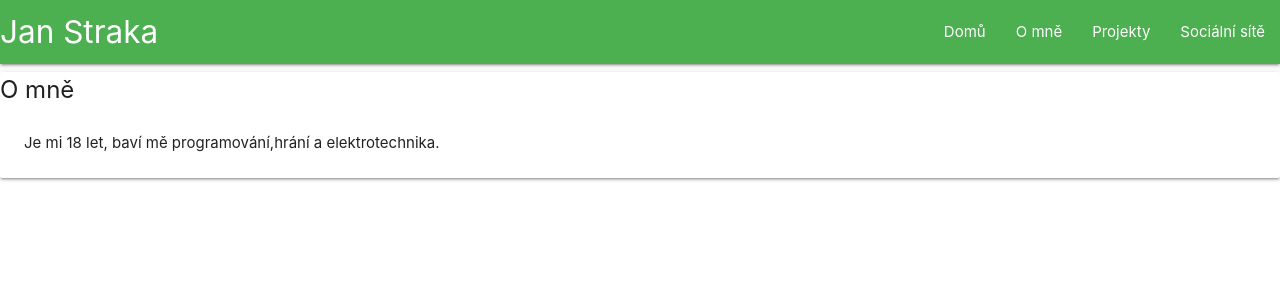
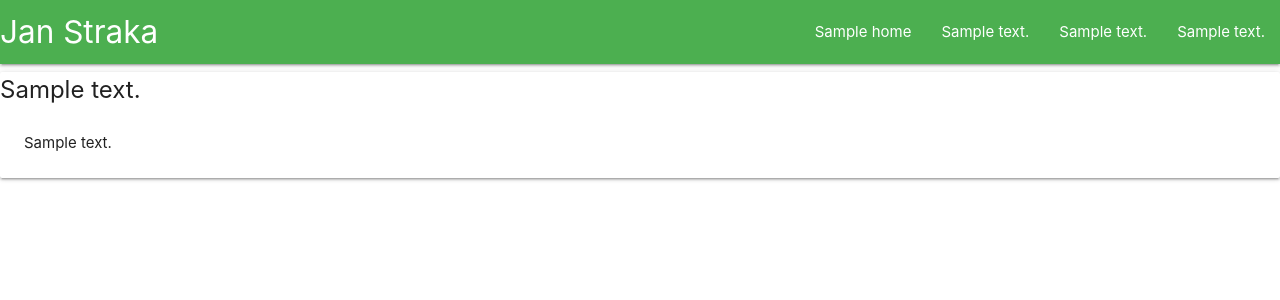
Before and after one commit to Honzasko/PersonalSite, a Flask app: template templates/about.html in a window 1280 px wide. Shown: the top 300 px of the page. Run offline with Flask 2, Linux system fonts and the light colour scheme; the template is opened without the code that fills it: most values are stand-ins (such as "Sample title", 1, 10 or a date in 2020).

Commit message:
more languages

```diff
--- /dev/null
+++ b/langs/cz.txt
@@ -0,0 +1,8 @@
+about_me=O mně
+social_text=Sociální sítě
+welcome_message=Vítej na mém webu
+text_projects=Projekty
+title_about_me=O mně
+title_social=Sociální sítě
+about_me_message=Je mi 18 let, baví mě programování,hrání,spiritualita a elektrotechnika.
+home=Domů
--- /dev/null
+++ b/langs/en.txt
@@ -0,0 +1,8 @@
+about_me=About me
+social_text=Social sites
+welcome_message=Welcome on my website
+text_projects=Projects
+title_about_me=About me
+title_social=Social sites
+about_me_message=I am 18, I enjoy programming,gaming,spirituality and electrotechnics.
+home=Home
--- /dev/null
+++ b/languages.py
@@ -0,0 +1,46 @@
+import os
+
+
+class Lang:
+    about_me = ""
+    social_text = ""
+    welcome_message = ""
+    text_projects = ""
+    title_about_me = ""
+    title_social = ""
+    about_me_message = ""
+    home = ""
+
+allowed_langs = []
+
+langs = []
+
+
+def InitLangs():
+    files = os.listdir("langs/")
+    for file in files:
+        if os.path.isfile("langs/" + file):
+            allowed_langs.append(file.replace(".txt",""))
+            lang_class = Lang()
+            lang = open("langs/" + file,"r")
+            lang_lines = lang.readlines()
+            for line in lang_lines:
+                line = line.split("=")
+                if line[0] == "about_me":
+                   lang_class.about_me = line[1]
+                elif line[0] == "social_text":
+                   lang_class.social_text = line[1]
+                elif line[0] == "welcome_message":
+                   lang_class.welcome_message = line[1]
+                elif line[0] == "text_projects":
+                   lang_class.text_projects = line[1]
+                elif line[0] == "title_about_me":
+                   lang_class.title_about_me = line[1]
+                elif line[0] == "title_social":
+                   lang_class.title_social = line[1]
+                elif line[0] == "about_me_message":
+                   lang_class.about_me_message = line[1]
+                elif line[0] == "home":
+                   lang_class.home = line[1]
+            lang.close()
+            langs.append(lang_class)
--- a/server.py
+++ b/server.py
@@ -1,23 +1,74 @@
 #!/usr/bin/python3
 
 from flask import Flask
-from flask import render_template
+from flask import render_template,redirect,request
 from flask_mobility import Mobility
 
+import config
+import languages
+
+config.load_Config("settings.cfg")
+
+
+languages.InitLangs()
+
+def LangExist(lang):
+  index = 0
+  for i in languages.allowed_langs:
+    if i == lang:
+      return index
+    index += 1
+  return -1
 
 app = Flask(__name__, static_folder="static")
 Mobility(app)
 
+@app.route('/<lang>/')
+def index(lang):
+  index = 0
+  if LangExist(lang) != -1:
+    index = LangExist(lang)
+  else:
+    return "Error 500"
+
+  return render_template("home.html",object=languages.langs[index],lang=lang)
+
+
 @app.route('/')
-def index():
-  return render_template("home.html")
+def redir_index():
+  lang = request.accept_languages.best_match(languages.allowed_langs)
+  return redirect(lang + "/")
+
+@app.route('/<lang>/about/')
+def about_page(lang):
+  index = 0
+  if LangExist(lang) != -1:
+    index = LangExist(lang)
+  else:
+    return "Error 500"
+  return render_template('about.html',object=languages.langs[index],title=languages.langs[index].title_about_me)
 
 @app.route('/about/')
-def about_page():
-  return render_template('about.html',title="O mně")
+def redir_about():
+  lang = request.accept_languages.best_match(languages.allowed_langs)
+  return redirect(lang + "/about/")
 
-@app.route("/social/")
-def social_page():
-    return render_template("social.html",title="Socialní sítě")
+@app.route("/<lang>/social/")
+def social_page(lang):
+  index = 0
+  if LangExist(lang) != -1:
+    index = LangExist(lang)
+  else:
+    return "Error 500"
+  return render_template("social.html",object=languages.langs[index],title=languages.langs[index].title_social)
 
-app.run(host="0.0.0.0")
+@app.route('/social/')
+def redir_social():
+  lang = request.accept_languages.best_match(languages.allowed_langs)
+  return redirect(lang + "/social/")
+
+if config.server_port == 0:
+  config.server_port = 5000
+
+
+app.run(host="0.0.0.0",port=config.server_port)
--- /dev/null
+++ b/settings.cfg
@@ -0,0 +1 @@
+port=5000
--- a/templates/about.html
+++ b/templates/about.html
@@ -2,9 +2,9 @@
 
 {% block content %}
 <div class="card">
-    <span class="card-title"><b>O mně</b></span>
+    <span class="card-title"><b>{{ object.about_me }}</b></span>
     <div class="card-content">
-        Je mi 18 let, baví mě programování,hrání a elektrotechnika.
+        {{ object.about_me_message }}
     </div>
 </div>
 {% endblock %}
--- a/templates/home.html
+++ b/templates/home.html
@@ -10,11 +10,11 @@
 <div class="welcome" >
     <center>
     <label>Jan Straka</label><br>
-    <h1>Vítej na mém webu</h1><br>
+    <h1>{{ object.welcome_message }}</h1><br>
     {% if request.MOBILE %}
-    <a href="/about/"><button>O mně</button></a><br><a href="https://github.com/Honzasko"><button>Projekty</button></a><br><a href="/social/"><button>Sociální sítě</button></a>
+    <a href="about/"><button>{{ object.about_me }}</button></a><br><a href="https://github.com/Honzasko"><button>{{ object.text_projects }}</button></a><br><a href="social/"><button>{{ object.social_text }}</button></a>
     {% else %}
-    <a href="/about/"> <button>O mně</button></a><a href="https://github.com/Honzasko"><button>Projekty</button></a><a href="/social/"><button>Sociální sítě</button></a>{% endif %}  </center>
+    <a href="about/"> <button>{{ object.about_me }}</button></a><a href="https://github.com/Honzasko"><button>{{ object.text_projects }}</button></a><a href="social/"><button>{{ object.social_text }}</button></a>{% endif %}  </center>
 </div>
 </body>
 </html>
--- a/templates/main.html
+++ b/templates/main.html
@@ -16,18 +16,18 @@
     <a href="#!" class="brand-logo">Jan Straka</a>
     <a href="#" data-target="mobile-demo" class="sidenav-trigger"><i class="material-icons">menu</i></a>
     <ul class="right hide-on-med-and-down">
-      <li><a href="/" >Domů</a></li>
-      <li><a href="/about/">O mně</a></li>
-      <li><a href="https://github.com/Honzasko">Projekty</a></li>
-      <li><a href="/social/">Sociální sítě</a></li>
+      <li><a href="/" >{{ object.home }}</a></li>
+      <li><a href="/about/">{{ object.about_me }}</a></li>
+      <li><a href="https://github.com/Honzasko">{{ object.text_projects }}</a></li>
+      <li><a href="/social/">{{ object.social_text }}</a></li>
     </ul>
   </div>
 </nav>
     <ul class="sidenav" id="mobile-demo">
-      <li><a href="/">Domů</a></li>
-      <li><a href="/about/">O mně</a></li>
-      <li><a href="https://github.com/Honzasko">Projekty</a></li>
-      <li><a href="/social/">Sociální sítě</a></li>
+      <li><a href="/">{{ object.home }}</a></li>
+      <li><a href="/about/">{{ object.about_me }}</a></li>
+      <li><a href="https://github.com/Honzasko">{{ object.text_projects }}</a></li>
+      <li><a href="/social/">{{ object.social_text }}</a></li>
     </ul>
     <script src="https://code.jquery.com/jquery-3.6.0.min.js"></script>
 
```
Also changed, not shown: config.py (added, +11 -0 lines).
